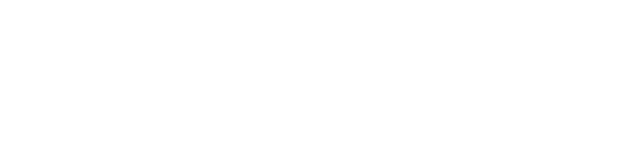
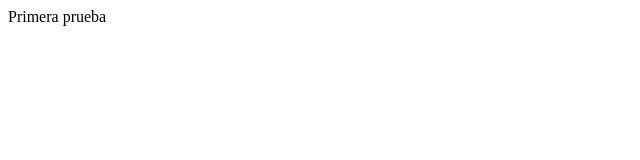
Before and after one commit to JuanSebastianDelgadillo/gruasreinaldo, a plain HTML site: page index.html in a window 1280 px wide. Shown: the whole page, without its empty margins (0-640 px from the left). Drawn offline with nearby package versions, Linux system fonts and the light colour scheme.

Commit message:
tercer commit

```diff
--- a/index.html
+++ b/index.html
@@ -12,5 +12,7 @@
 </head>
 <body>
 
+	Primera prueba
+
 </body>
 </html>
```
